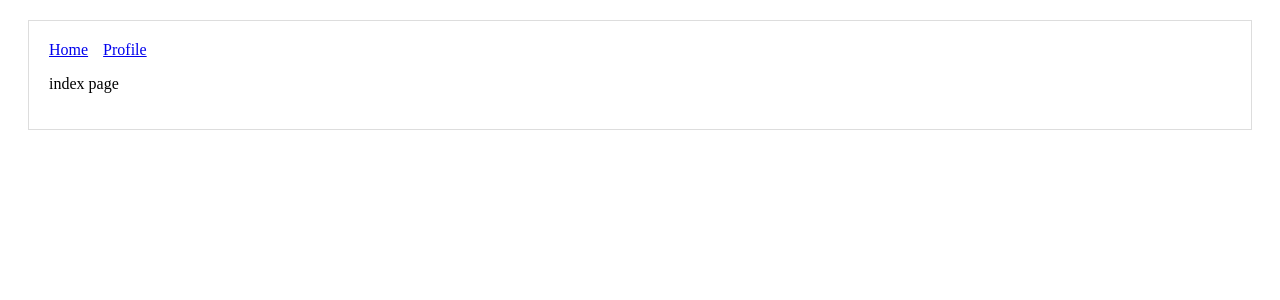
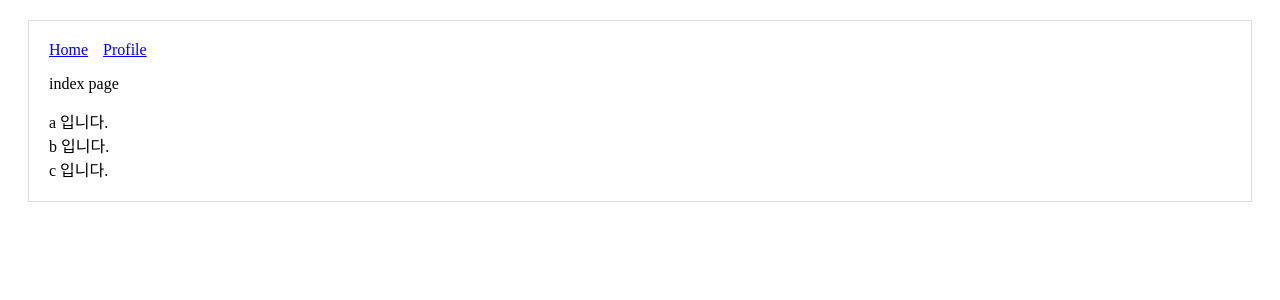
Before and after one commit to pkiop/React-SSR-example, a Next.js app in the folder FE/: page / in a window 1280 px wide. Shown: the top 300 px of the page. Built offline with nearby package versions, Linux system fonts and the light colour scheme.

Commit message:
Feat: Add profile link in index

```diff
--- a/FE/pages/index.js
+++ b/FE/pages/index.js
@@ -1,8 +1,22 @@
+import Link from "next/link";
 import Layout from "../components/Layout";
+
+const ProfileLink = props => {
+  return(
+    <Link href={`/profile?name=${props.name}`}>
+      <div>
+        {props.name} 입니다.
+      </div>
+    </Link>
+  )
+}
 
 const Index = () => (
   <Layout>
     <p>index page</p>
+    <ProfileLink name="a"/>
+    <ProfileLink name="b"/>
+    <ProfileLink name="c"/>
   </Layout>
 );
 
```
